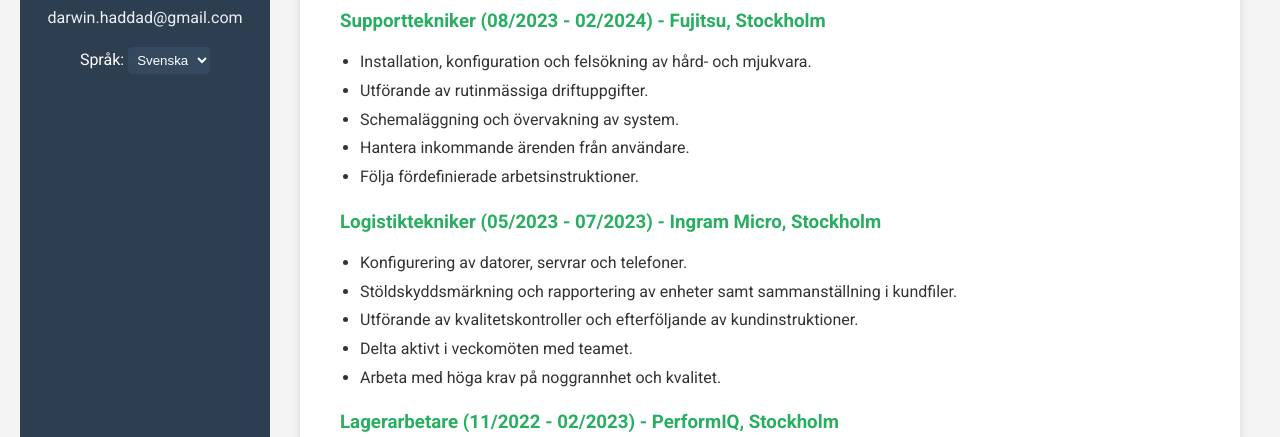
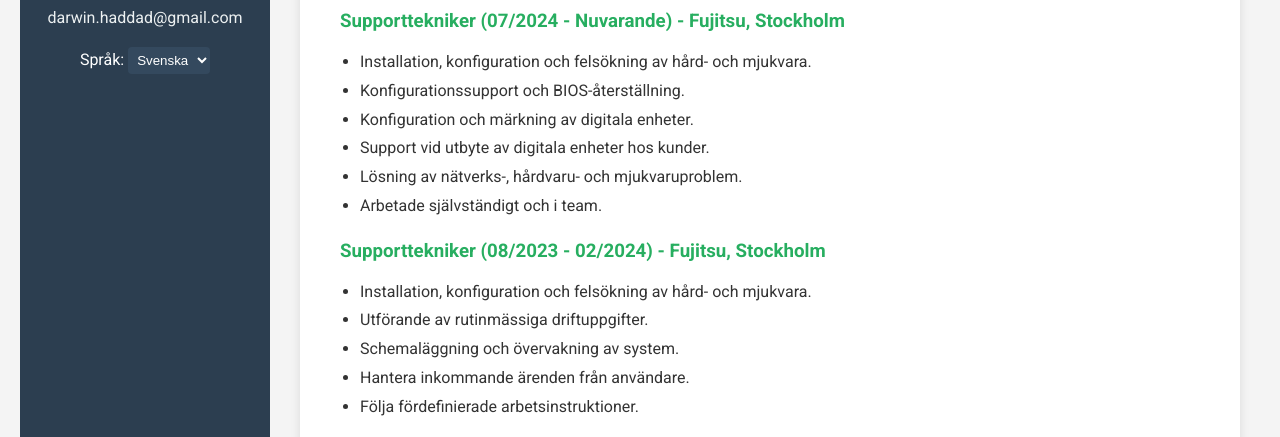
Before and after one commit to Darwin512/Cv.test, a plain HTML site: page index.html in a window 1280 px wide. Shown: the part 333-770 px from the top of the page. Drawn offline with Linux system fonts and the light colour scheme.

Commit message:
index.html

```diff
--- a/index.html
+++ b/index.html
@@ -144,6 +144,15 @@
 
         <div class="section">
             <h2>Kunskaper och färdigheter</h2>
+            <h3>Supporttekniker (07/2024 - Nuvarande) - Fujitsu, Stockholm</h3>
+            <ul>
+                <li>Installation, konfiguration och felsökning av hård- och mjukvara.</li>
+                <li>Konfigurationssupport och BIOS-återställning.</li>
+                <li>Konfiguration och märkning av digitala enheter.</li>
+                <li>Support vid utbyte av digitala enheter hos kunder.</li>
+                <li>Lösning av nätverks-, hårdvaru- och mjukvaruproblem.</li>
+                <li>Arbetade självständigt och i team.</li>
+            </ul>
             <h3>Supporttekniker (08/2023 - 02/2024) - Fujitsu, Stockholm</h3>
             <ul>
                 <li>Installation, konfiguration och felsökning av hård- och mjukvara.</li>
```
